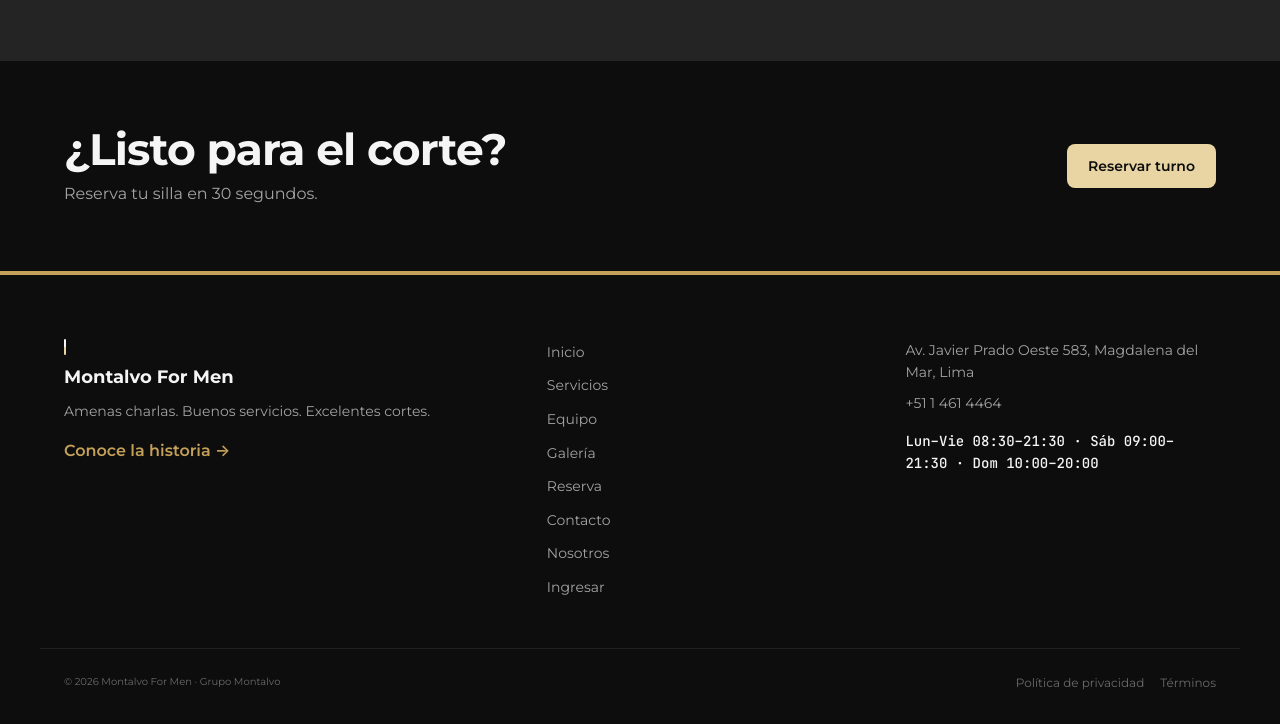
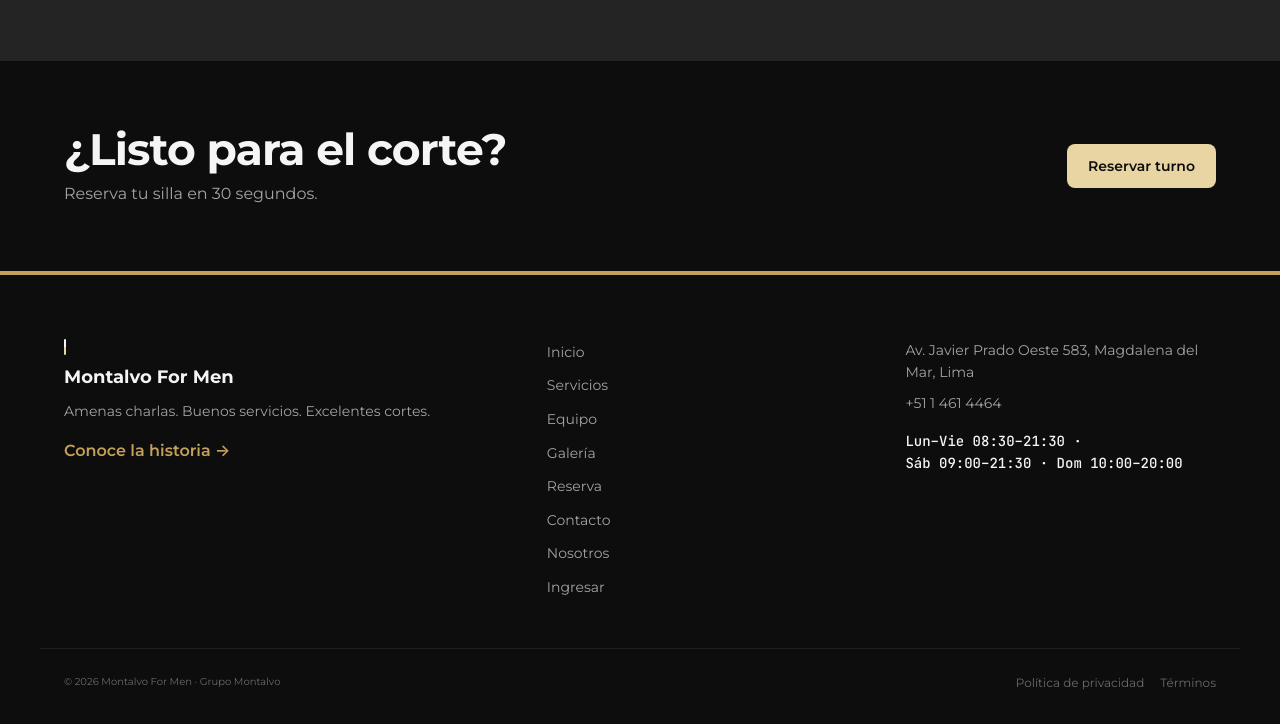
Before and after one commit to AriasYarangaIam/barbershop-website, a plain HTML site: page index.html in a window 1280 px wide. Shown: the part 2757-3481 px from the top of the page. Drawn offline with Linux system fonts and the light colour scheme.

Commit message:
fix(footer): evita cortes de linea en los horarios del pie
Los horarios del footer se partian en dos lineas en anchos reducidos.
Se envuelven cada franja en un span con white-space: nowrap para que
la linea completa salte siempre junto.

```diff
--- a/index.html
+++ b/index.html
@@ -230,7 +230,7 @@
             <address class="site-footer__contact">
                 <p>Av. Javier Prado Oeste 583, Magdalena del Mar, Lima</p>
                 <p><a href="tel:+5114614464">+51 1 461 4464</a></p>
-                <p class="site-footer__hours">Lun–Vie 08:30–21:30 · Sáb 09:00–21:30 · Dom 10:00–20:00</p>
+                <p class="site-footer__hours"><span>Lun–Vie 08:30–21:30</span> · <span>Sáb 09:00–21:30</span> · <span>Dom 10:00–20:00</span></p>
             </address>
         </div>
 
--- a/styles/styles.css
+++ b/styles/styles.css
@@ -1127,6 +1127,10 @@ ul, ol {
     font-size: var(--fs-small);
 }
 
+.site-footer__hours span {
+    white-space: nowrap;
+}
+
 /* --- Filtros Sticky --- */
 .filters {
     position: sticky;
```
Also changed, not shown: pages/contacto.html (+1 -1 lines), pages/equipo.html (+1 -1 lines), pages/galeria.html (+1 -1 lines), pages/login.html (+1 -1 lines), pages/nosotros.html (+1 -1 lines), pages/reserva.html (+1 -1 lines), pages/servicios.html (+1 -1 lines).
